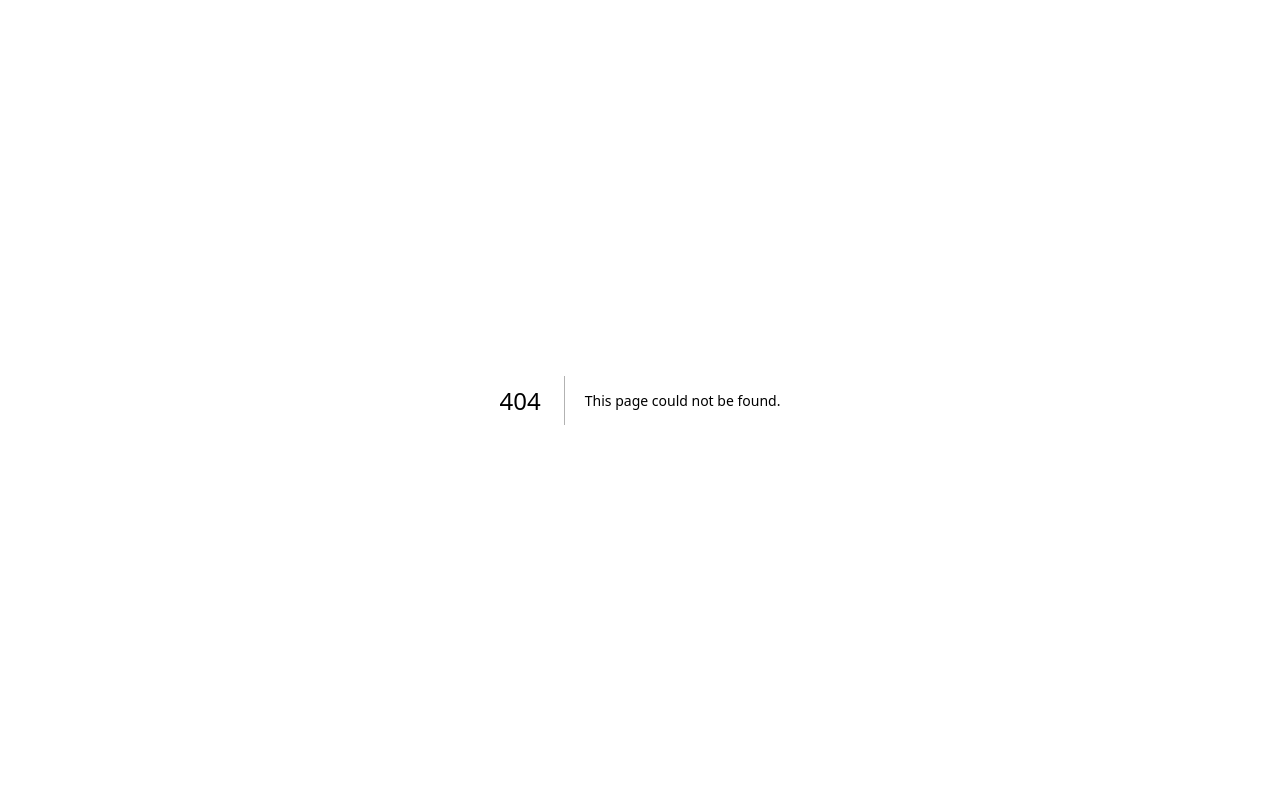
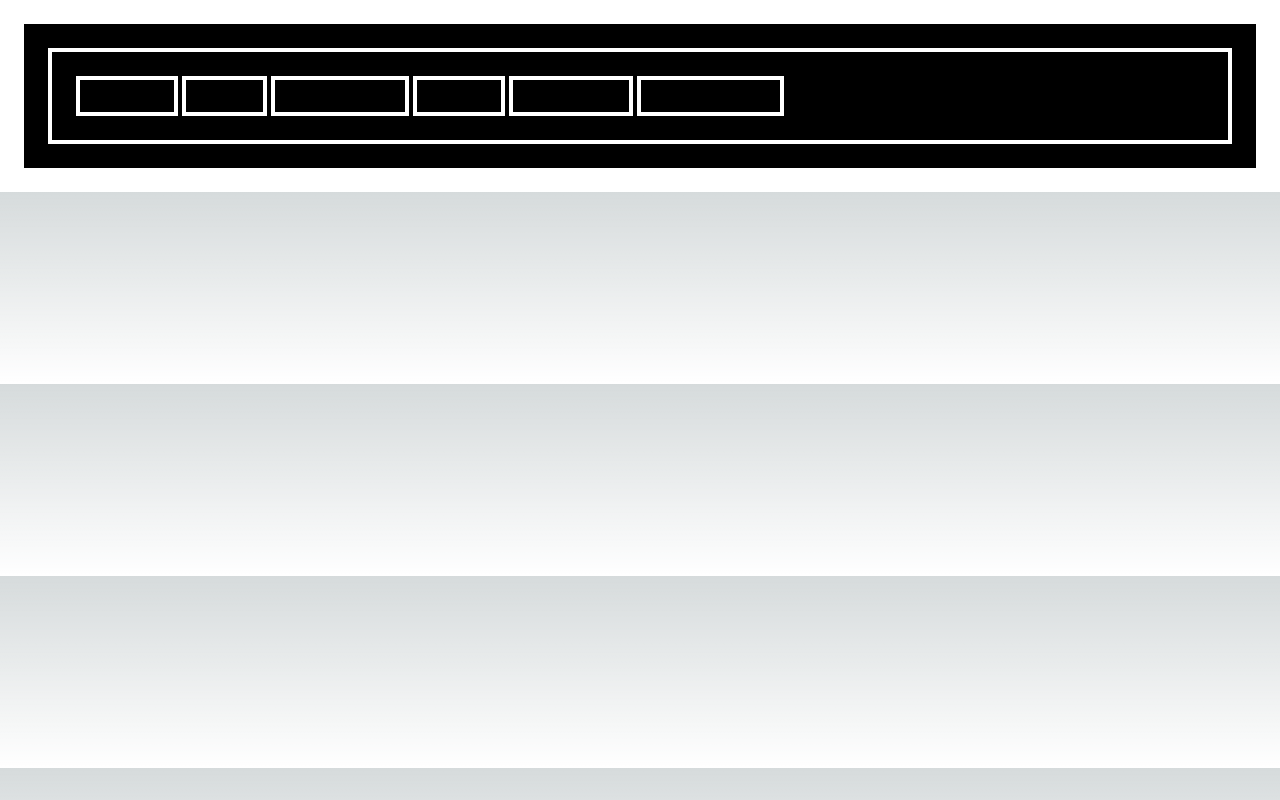
Before and after one commit to usatie/nextjs-every-layout, a Next.js app: page /cluster in a window 1280 px wide. Before the commit this address had no page. Built offline with nearby package versions, Linux system fonts and the light colour scheme.

Commit message:
Add Cluster component

```diff
--- a/app/box/page.tsx
+++ b/app/box/page.tsx
@@ -1,10 +1,13 @@
 import { Box } from "../components/box"
+import { Container } from "../components/container"
 
 export default function BoxPage() {
     return (
-        <Box padding="p-0" borderWidth="border-0">
-            <Box borderWidth="border-0">Header</Box>
-            <Box borderWidth="border-0">Lorem ipsum dolor sit amet consectetur adipisicing elit. Iste laborum reiciendis commodi ullam, quo accusantium nesciunt excepturi ratione. Minus vero fugiat non deserunt totam quod soluta quis, doloribus quisquam iusto fuga provident qui perferendis ad. Dolorum voluptatibus harum ad eos eveniet unde, optio aspernatur cumque autem. Asperiores quae atque doloremque necessitatibus commodi sunt repellat tenetur, eos qui minus earum assumenda praesentium nostrum laboriosam quos vitae odit molestiae corrupti repudiandae, ratione quaerat, cupiditate illum architecto. Veritatis vitae obcaecati ab nesciunt eligendi. Blanditiis numquam soluta itaque voluptatem excepturi maiores laudantium laboriosam quisquam ad, sit dolorem quis voluptate! Minus recusandae optio eius laborum.</Box>
-        </Box>
+        <Container>
+            <Box padding="p-0" borderWidth="border-0">
+                <Box borderWidth="border-0">Header</Box>
+                <Box borderWidth="border-0">Lorem ipsum dolor sit amet consectetur adipisicing elit. Iste laborum reiciendis commodi ullam, quo accusantium nesciunt excepturi ratione. Minus vero fugiat non deserunt totam quod soluta quis, doloribus quisquam iusto fuga provident qui perferendis ad. Dolorum voluptatibus harum ad eos eveniet unde, optio aspernatur cumque autem. Asperiores quae atque doloremque necessitatibus commodi sunt repellat tenetur, eos qui minus earum assumenda praesentium nostrum laboriosam quos vitae odit molestiae corrupti repudiandae, ratione quaerat, cupiditate illum architecto. Veritatis vitae obcaecati ab nesciunt eligendi. Blanditiis numquam soluta itaque voluptatem excepturi maiores laudantium laboriosam quisquam ad, sit dolorem quis voluptate! Minus recusandae optio eius laborum.</Box>
+            </Box>
+        </Container>
     )
 }
--- a/app/center/page.tsx
+++ b/app/center/page.tsx
@@ -6,6 +6,7 @@ import { Stack } from "../components/stack";
 export default function CenterExamplePage() {
     return (
         <Container>
+            <Center>
                 <Stack gap="space-y-6">
                     <h1 className="text-4xl font-bold">Our documentation</h1>
                     <p>Lorem ipsum dolor sit amet consectetur, adipisicing elit. Atque molestiae optio numquam tenetur quas, sapiente temporibus, ipsa quam, repudiandae velit soluta maxime cupiditate est suscipit ut esse possimus quae? Et ipsam expedita, itaque rerum earum corporis architecto debitis, at nesciunt id harum assumenda. Eligendi quam odio itaque debitis libero. Architecto!</p>
@@ -15,6 +16,7 @@ export default function CenterExamplePage() {
                     </Center>
                     <p>Lorem ipsum, dolor sit amet consectetur adipisicing elit. Et praesentium rem, voluptatum officiis a fugit dolorem doloremque corrupti velit incidunt ut temporibus quaerat qui ratione earum quam suscipit voluptatem nemo.</p>
                 </Stack>
+            </Center>
         </Container>
     )
 }
--- /dev/null
+++ b/app/cluster/page.tsx
@@ -0,0 +1,21 @@
+import { Box } from "../components/box";
+import { Cluster } from "../components/cluster";
+import { Container } from "../components/container";
+
+export default function ClusterExamplePage() {
+    return (
+        <Container>
+            <Box>
+                <Cluster>
+                    <Box padding="px-6 py-1"><a className="underline text-sm font-bold">Layout</a></Box>
+                    <Box padding="px-6 py-1"><a className="underline text-sm font-bold">CSS</a></Box>
+                    <Box padding="px-6 py-1"><a className="underline text-sm font-bold">Web Design</a></Box>
+                    <Box padding="px-6 py-1"><a className="underline text-sm font-bold">Code</a></Box>
+                    <Box padding="px-6 py-1"><a className="underline text-sm font-bold">Front-end</a></Box>
+                    <Box padding="px-6 py-1"><a className="underline text-sm font-bold">Development</a></Box>
+                </Cluster>
+            </Box>
+        </Container>
+
+    )
+}
--- /dev/null
+++ b/app/components/cluster.tsx
@@ -0,0 +1,9 @@
+export type ClusterProps = {
+    children?: React.ReactNode;
+};
+
+export function Cluster({ children }: ClusterProps) {
+    return <div className="flex flex-wrap gap-1">
+        {children}
+    </div>;
+}
--- a/app/components/container.tsx
+++ b/app/components/container.tsx
@@ -1,11 +1,7 @@
-import { Center } from "@/app/components/center";
-
 export function Container({ children }: { children: React.ReactNode }) {
-    return <div className="bg-white p-8">
-        <div className="p-8 bg-black">
-            <Center>
-                {children}
-            </Center>
+    return <div className="bg-white p-6">
+        <div className="p-6 bg-black">
+            {children}
         </div>
     </div>;
 }
--- a/app/stack/ex1/page.tsx
+++ b/app/stack/ex1/page.tsx
@@ -1,10 +1,12 @@
 import { Box } from "@/app/components/box";
 import { RecursiveStack } from "./recursive-stack";
 import { Container } from "@/app/components/container";
+import { Center } from "@/app/components/center";
 
 export default function RecursionPage() {
 	return (
 		<Container>
+			<Center>
 				<RecursiveStack>
 					<Box />
 					<Box />
@@ -14,6 +16,7 @@ export default function RecursionPage() {
 					</Box>
 					<Box />
 				</RecursiveStack>
+			</Center>
 		</Container>
 	);
 }
--- a/app/stack/ex2/page.tsx
+++ b/app/stack/ex2/page.tsx
@@ -1,10 +1,12 @@
 import { Stack } from "@/app/components/stack";
 import { Box } from "@/app/components/box";
 import { Container } from "@/app/components/container";
+import { Center } from "@/app/components/center";
 
 export default function NestedVariantsPage() {
 	return (
 		<Container>
+			<Center>
 				<Stack gap="space-y-8">
 					<Box />
 					<Box />
@@ -17,6 +19,7 @@ export default function NestedVariantsPage() {
 					<Box />
 					<Box />
 				</Stack>
+			</Center>
 		</Container>
 	);
 }
```
Lines whose indentation alone changed are shown as unchanged.
